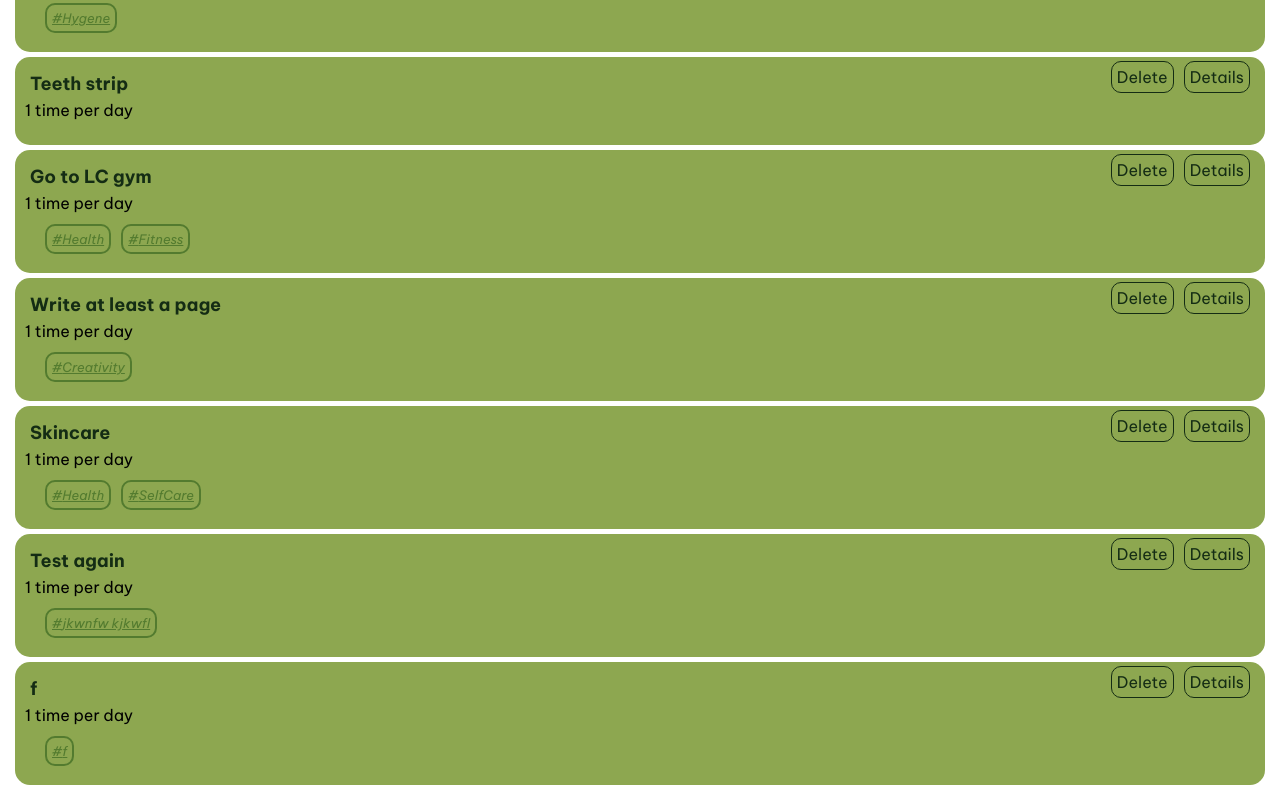
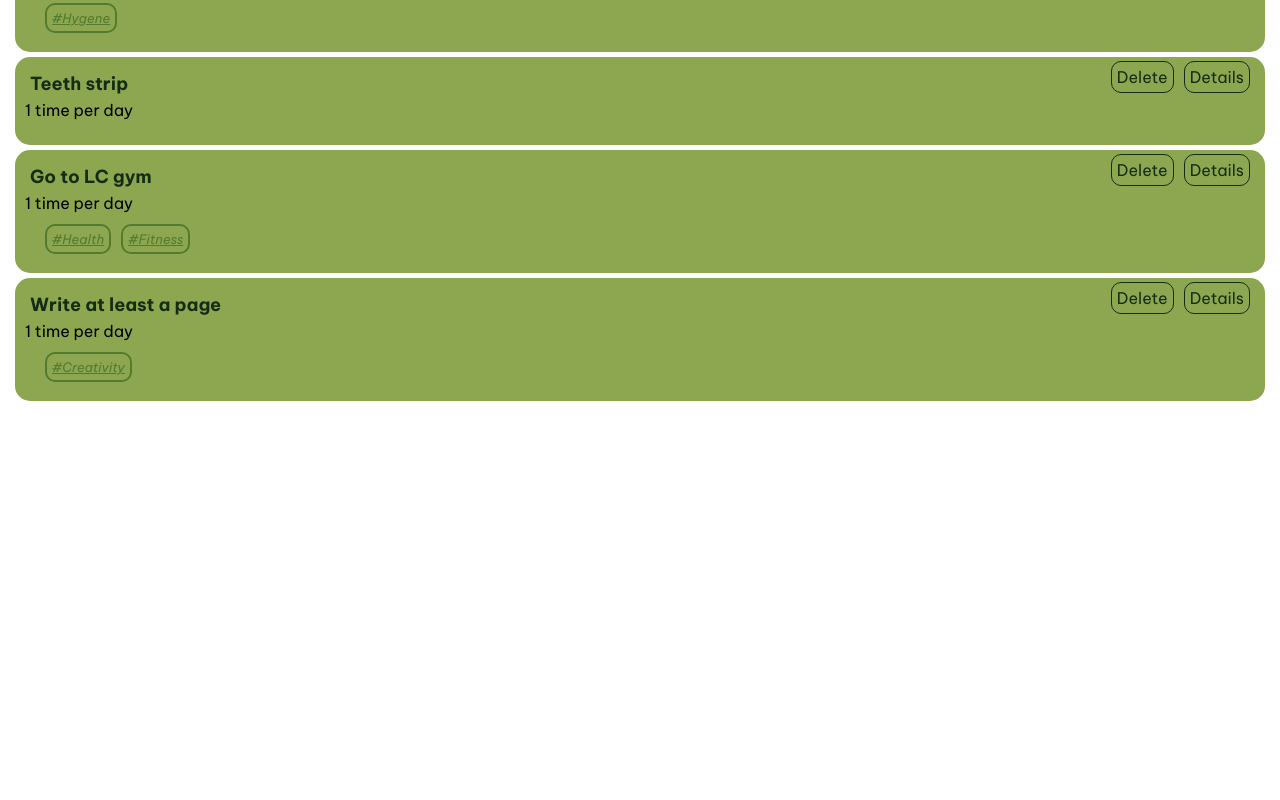
Before and after one commit to kandriam/habbit-prototype, an Angular app: page / in a window 1280 px wide. Shown: the part 743-1543 px from the top of the page. After the commit the page ends 1159 px from the top, so only its background shows below. Built offline with nearby package versions, Linux system fonts and the light colour scheme; data requests are answered from the project's data file.

Commit message:
Add and Delete both work
Required ids to be strings

```diff
--- a/db.json
+++ b/db.json
@@ -1,7 +1,7 @@
 {
   "habits": [
     {
-      "id": 1,
+      "id": "1",
       "name": "Brush teeth",
       "tags": [
         "Hygene"
@@ -11,7 +11,7 @@
       "frequency": "daily"
     },
     {
-      "id": 2,
+      "id": "2",
       "name": "Salt gargle",
       "tags": [
         "Hygene"
@@ -21,7 +21,7 @@
       "frequency": "daily"
     },
     {
-      "id": 3,
+      "id": "3",
       "name": "Teeth strip",
       "description": "1. Peel whitestrips from backing liner. 2. Apply gel side of strip to front teeth. Align straight edge of strip with gumline. Fold over teeth and press to secure. 3. After 30 minutes, peel strip from corner and pull gently across to ease removal. Rinse or brush to remove remaining gel.",
       "timesperinstance": 1,
@@ -29,7 +29,7 @@
       "isactive": true
     },
     {
-      "id": 4,
+      "id": "4",
       "name": "Go to LC gym",
       "tags": [
         "Health",
@@ -41,7 +41,7 @@
       "description": "Go to the gym and exercise. 1. Warm up for 10 minutes. 2. Treadmill. 3. Do strength training for 30 minutes. 4. Cool down for 10 minutes."
     },
     {
-      "id": 5,
+      "id": "5",
       "name": "Write at least a page",
       "timesperinstance": 1,
       "frequency": "daily",
@@ -49,37 +49,6 @@
       "tags": [
         "Creativity"
       ]
-    },
-    {
-      "id": 6,
-      "name": "Skincare",
-      "timesperinstance": 1,
-      "frequency": "daily",
-      "description": "Moisturizer",
-      "tags": [
-        "Health",
-        "SelfCare"
-      ]
-    },
-    {
-      "id": 9,
-      "name": "Test again",
-      "timesperinstance": 1,
-      "frequency": "daily",
-      "description": "rejke",
-      "tags": [
-        "jkwnfw kjkwfl"
-      ]
-    },
-    {
-      "id": 10,
-      "name": "f",
-      "timesperinstance": 1,
-      "frequency": "daily",
-      "description": "f",
-      "tags": [
-        "f"
-      ]
     }
   ]
 }
--- a/src/app/habit.service.ts
+++ b/src/app/habit.service.ts
@@ -23,13 +23,14 @@ export class HabitService {
       `Editing habit: ${id}, ${name}, ${timesperinstance}, ${frequency}, ${description}, ${tags.join(",")}`
     );
 
+    let strid = id.toString();
     fetch(`${this.url}/${id}`, {
       method: 'PUT',
       headers: {
       'Content-Type': 'application/json'
       },
       body: JSON.stringify({
-      id: Number(id),
+      id: strid,
       name,
       timesperinstance,
       frequency,
@@ -47,7 +48,7 @@ export class HabitService {
     // Fetch all habits to determine the next id
     this.getAllHabits().then(habits => {
       const maxId = habits.length > 0 ? Math.max(...habits.map(h => h.id)) : 0;
-      const newId = maxId + 1;
+      const newId = String(maxId + 1);
       fetch(this.url, {
       method: 'POST',
       headers: {
```
Also changed, not shown: 1 other file (tests, documents, lock files or other folders).
